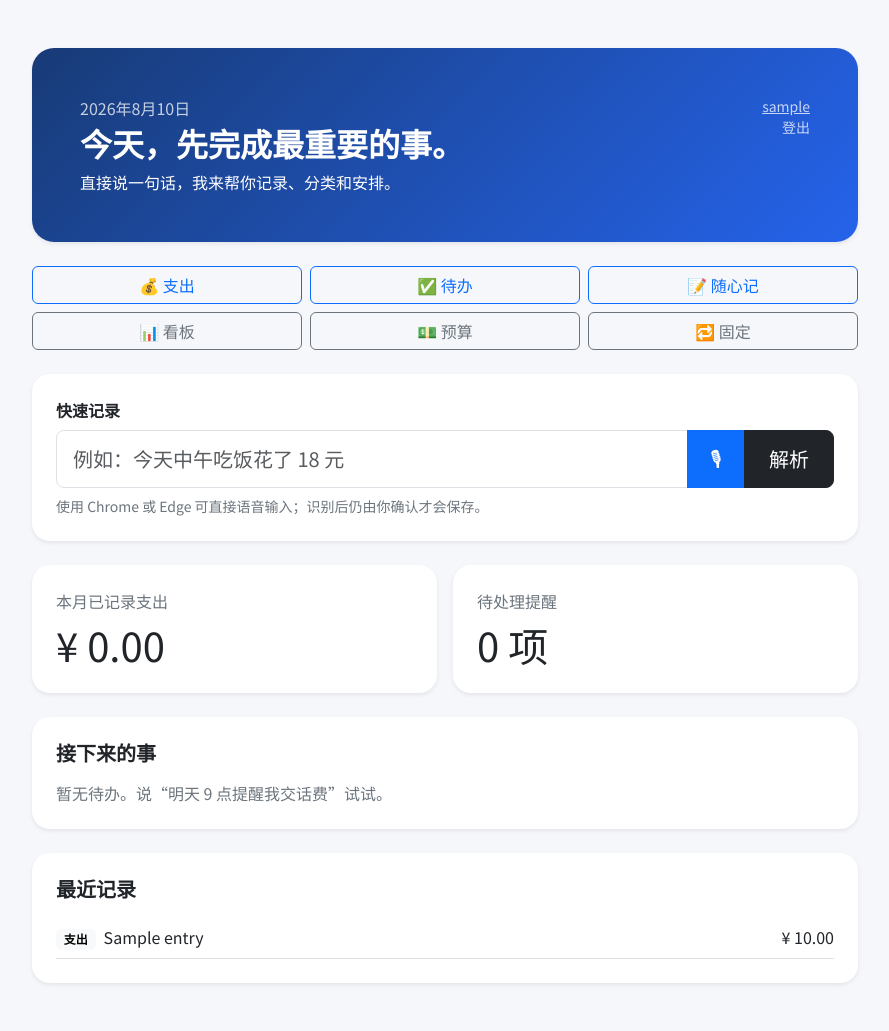
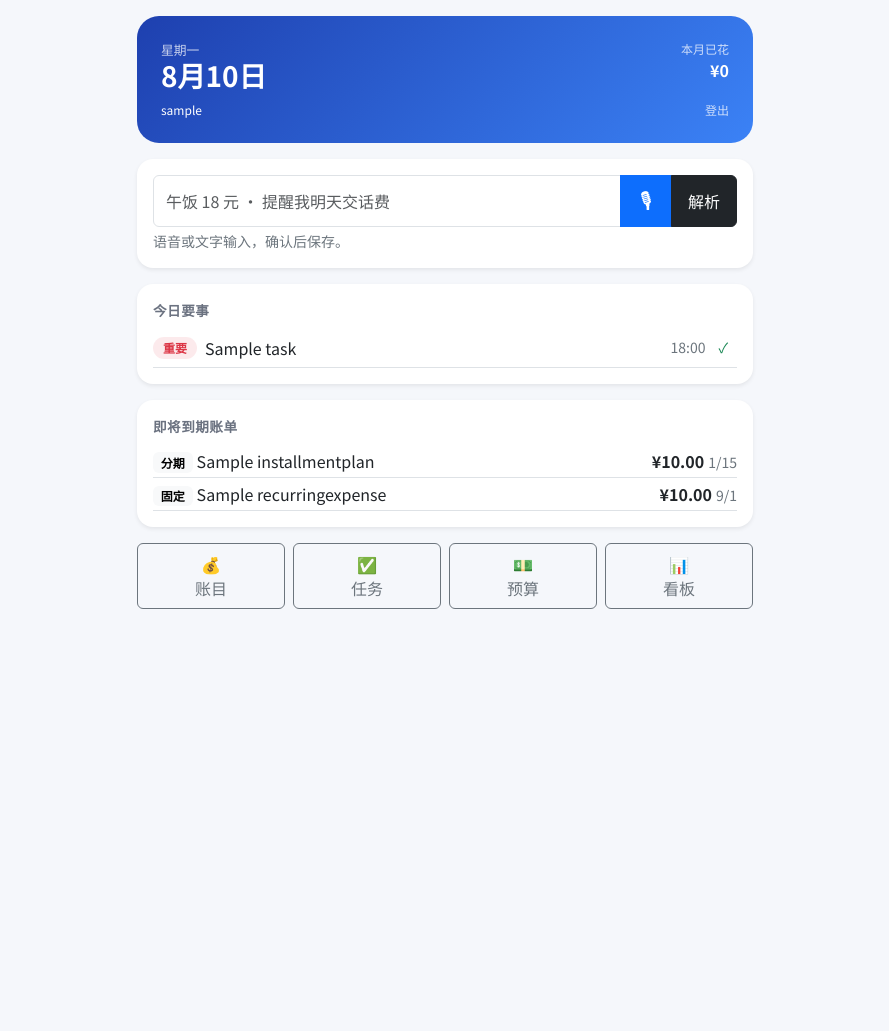
Before and after one commit to zjq3166231393-ui/personal-life-os, a Django app: page / in a window 1280 px wide. Shown: the whole page, without its empty margins (195-1084 px from the left). After the commit the page ends 609 px from the top, so only its background shows below. Run offline with Django 5.2, Linux system fonts and the light colour scheme; a user stored in the database is signed in; data comes from the database, SQL or seed files in the repository; tables that the repository leaves empty hold one stand-in row (values such as "Sample post").

Commit message:
feat(V0.4-05): 今日页重构 — 日期/3件要事/到期/提醒/账单/预算/语音输入
- 手机端优先设计(max-width:640px)
- hero: 大字日期 + 本月预算内联进度条
- 今日要事(Top 3 priority) + 一键完成
- 今天到期 · 未来7天提醒 · 即将到期账单
- 零图表，纯卡片按优先级排序
- 131 tests OK

```diff
--- a/life/templates/life/home.html
+++ b/life/templates/life/home.html
@@ -1,57 +1,76 @@
-<!doctype html>
-<html lang="zh-CN">
-<head>
-  <meta charset="utf-8">
-  <meta name="viewport" content="width=device-width, initial-scale=1">
-  <title>Personal Life OS</title>
-  <script src="https://cdn.jsdelivr.net/npm/bootstrap@5.3.3/dist/js/bootstrap.bundle.min.js"></script>
-  <link href="https://cdn.jsdelivr.net/npm/bootstrap@5.3.3/dist/css/bootstrap.min.css" rel="stylesheet">
-  <link href="https://fonts.googleapis.com/css2?family=Noto+Sans+SC:wght@400;600;700&display=swap" rel="stylesheet">
-  <style>body{background:#f5f7fb;font-family:'Noto Sans SC',system-ui,sans-serif}.shell{max-width:850px}.hero{background:linear-gradient(135deg,#183b77,#2563eb);color:#fff;border-radius:22px}.card{border:0;border-radius:18px}.mic{width:58px;height:58px;border-radius:50%}.recording{animation:pulse 1s infinite}@keyframes pulse{50%{transform:scale(1.08);background:#dc3545!important}}</style>
-</head>
+<!doctype html><html lang="zh-CN">
+<head><meta charset="utf-8"><meta name="viewport" content="width=device-width, initial-scale=1"><title>今日 - Personal Life OS</title>
+<link href="https://cdn.jsdelivr.net/npm/bootstrap@5.3.3/dist/css/bootstrap.min.css" rel="stylesheet"><link href="https://fonts.googleapis.com/css2?family=Noto+Sans+SC:wght@400;600;700&display=swap" rel="stylesheet">
+<style>body{background:#f5f7fb;font-family:'Noto Sans SC',system-ui,sans-serif}.hero{background:linear-gradient(135deg,#1e40af,#3b82f6);color:#fff;border-radius:22px}.card{border:0;border-radius:16px}.section-title{font-size:.85rem;font-weight:600;color:#6b7280;text-transform:uppercase;letter-spacing:.5px}.pill{display:inline-block;padding:2px 10px;border-radius:12px;font-size:.75rem;font-weight:600}.mic-btn{width:52px;height:52px;border-radius:50%;font-size:1.3rem}.recording{animation:pulse .8s infinite}@keyframes pulse{50%{transform:scale(1.1);background:#dc3545!important}}.badge-overdue{background:#fef2f2;color:#dc2626}</style></head>
 <body>
-<main class="container shell py-4 py-md-5">
+<main class="container py-3" style="max-width:640px">
+
+<!-- hero: date + budget -->
+<section class="hero p-4 mb-3">
+  <div class="d-flex justify-content-between align-items-start">
+    <div><p class="mb-0 opacity-75" style="font-size:.8rem">{{ today|date:'l'|lower }}</p><h1 class="h3 fw-bold mb-0">{{ today|date:'n月j日' }}</h1></div>
+    <div class="text-end"><div style="font-size:.75rem" class="opacity-75">本月已花</div><div class="fw-bold">¥{{ spent|floatformat:0 }}</div>{% if budget_amount > 0 %}<div class="small opacity-75">预算 ¥{{ budget_amount|floatformat:0 }}</div>{% endif %}</div>
+  </div>
+  {% if budget_amount > 0 %}<div class="mt-2" style="height:4px;background:rgba(255,255,255,.2);border-radius:2px"><div style="height:4px;background:#fff;border-radius:2px;width:{{ budget_pct }}%"></div></div>{% endif %}
+  <div class="mt-2 d-flex justify-content-between" style="font-size:.75rem"><span>{{ user.username }}</span><a href="{% url 'logout' %}" class="text-white opacity-75 text-decoration-none">登出</a></div>
+</section>
+
+<!-- quick input -->
+<section class="card shadow-sm p-3 mb-3">
   <form class="d-none">{% csrf_token %}</form>
-  <section class="hero p-4 p-md-5 shadow-sm mb-4">
-    <div class="d-flex justify-content-between align-items-start">
-      <div>
-        <p class="mb-1 opacity-75">{{ today|date:'Y年n月j日' }}</p>
-        <h1 class="h2 fw-bold">今天，先完成最重要的事。</h1>
-        <p class="mb-0">直接说一句话，我来帮你记录、分类和安排。</p>
-      </div>
-      <div class="text-end small opacity-75">
-        <div><a href="{% url 'profile' %}" class="text-white">{{ user.username }}</a></div>
-        <a href="{% url 'logout' %}" class="text-white text-decoration-none">登出</a>
-      </div>
-    </div>
-  </section>
-  <section class="row g-2 mb-4"><div class="col-4"><a href="{% url 'expense_list' %}" class="btn btn-outline-primary w-100">💰 支出</a></div><div class="col-4"><a href="{% url 'task_list' %}" class="btn btn-outline-primary w-100">✅ 待办</a></div><div class="col-4"><a href="{% url 'note_list' %}" class="btn btn-outline-primary w-100">📝 随心记</a></div><div class="col-4 mt-2"><a href="{% url 'dashboard' %}" class="btn btn-outline-secondary w-100">📊 看板</a></div><div class="col-4 mt-2"><a href="{% url 'budget' %}" class="btn btn-outline-secondary w-100">💵 预算</a></div><div class="col-4 mt-2"><a href="{% url 'recurring_list' %}" class="btn btn-outline-secondary w-100">🔁 固定</a></div></section>
-  <section class="card shadow-sm p-3 p-md-4 mb-4">
-    <label class="form-label fw-bold">快速记录</label>
-    <div class="input-group input-group-lg">
-      <input id="command" class="form-control" placeholder="例如：今天中午吃饭花了 18 元" autocomplete="off">
-      <button id="mic" class="btn btn-primary mic" title="语音输入">🎙</button>
-      <button id="parse" class="btn btn-dark px-4">解析</button>
-    </div>
-    <p id="voiceHint" class="text-secondary small mt-2 mb-0">使用 Chrome 或 Edge 可直接语音输入；识别后仍由你确认才会保存。</p>
-    <div id="draft" class="mt-3 d-none"></div>
-  </section>
+  <div class="input-group"><input id="command" class="form-control" placeholder="午饭 18 元 · 提醒我明天交话费" autocomplete="off"><button id="mic" class="btn btn-primary mic-btn" title="语音">🎙</button><button id="parse" class="btn btn-dark px-3">解析</button></div>
+  <p id="voiceHint" class="text-secondary small mt-1 mb-0">语音或文字输入，确认后保存。</p>
+  <div id="draft" class="mt-2 d-none"></div>
+</section>
 
-  <section class="row g-3 mb-4">
-    <div class="col-md-6"><div class="card shadow-sm p-4 h-100"><span class="text-secondary">本月已记录支出</span><strong class="display-6 mt-2">¥ {{ month_total|floatformat:2 }}</strong></div></div>
-    <div class="col-md-6"><div class="card shadow-sm p-4 h-100"><span class="text-secondary">待处理提醒</span><strong class="display-6 mt-2">{{ upcoming_tasks|length }} 项</strong></div></div>
-  </section>
+<!-- top 3 most important -->
+{% if top_tasks %}
+<section class="card shadow-sm p-3 mb-3">
+  <div class="section-title mb-2">今日要事</div>
+  {% for t in top_tasks %}<div class="d-flex align-items-center py-1 border-bottom"><span class="pill {% if t.priority == 1 %}bg-danger bg-opacity-10 text-danger{% elif t.priority == 2 %}bg-warning bg-opacity-10 text-warning{% endif %} me-2">{% if t.priority == 1 %}重要{% elif t.priority == 2 %}待办{% endif %}</span><a href="{% url 'task_detail' t.pk %}" class="text-decoration-none text-dark flex-grow-1">{{ t.title }}</a>{% if t.due_at %}<small class="text-secondary">{{ t.due_at|date:'H:i' }}</small>{% endif %}<a href="{% url 'task_complete' t.pk %}" class="btn btn-sm text-success ms-1">✓</a></div>{% endfor %}
+</section>
+{% endif %}
 
-  <section class="card shadow-sm p-4 mb-4"><h2 class="h5 fw-bold mb-3">接下来的事</h2>{% for task in upcoming_tasks %}<div class="border-bottom py-2"><span class="badge text-bg-primary me-2">待办</span>{{ task.title }} {% if task.due_at %}<span class="text-secondary small">{{ task.due_at|date:'m月d日 H:i' }}</span>{% endif %}</div>{% empty %}<p class="text-secondary mb-0">暂无待办。说“明天 9 点提醒我交话费”试试。</p>{% endfor %}</section>
-  <section class="card shadow-sm p-4"><h2 class="h5 fw-bold mb-3">最近记录</h2>{% for entry in recent %}<div class="d-flex justify-content-between border-bottom py-2"><span><span class="badge text-bg-light me-2">{{ entry.get_kind_display }}</span>{{ entry.title }}</span><span>{% if entry.amount %}¥ {{ entry.amount }}{% endif %}</span></div>{% empty %}<p class="text-secondary mb-0">你的第一条生活记录会出现在这里。</p>{% endfor %}</section>
+<!-- due today -->
+{% if due_today %}
+<section class="card shadow-sm p-3 mb-3">
+  <div class="section-title mb-2">今天到期</div>
+  {% for t in due_today %}<div class="d-flex align-items-center py-1 border-bottom"><span class="badge text-bg-light me-2">{{ t.get_status_display }}</span><span>{{ t.title }}</span>{% if t.due_at %}<small class="text-secondary ms-auto">{{ t.due_at|date:'H:i' }}</small>{% endif %}<a href="{% url 'task_complete' t.pk %}" class="btn btn-sm text-success ms-1">✓</a></div>{% endfor %}
+</section>
+{% endif %}
+
+<!-- reminders next 7 days -->
+{% if reminders %}
+<section class="card shadow-sm p-3 mb-3">
+  <div class="section-title mb-2">未来 7 天提醒</div>
+  {% for r in reminders %}<div class="d-flex align-items-center py-1 border-bottom"><span class="badge text-bg-light me-2">{{ r.get_reminder_type_display }}</span><span>{{ r.title }}</span><small class="text-secondary ms-auto">{{ r.event_at|date:'n/j' }}</small></div>{% endfor %}
+</section>
+{% endif %}
+
+<!-- upcoming bills -->
+{% if bills %}
+<section class="card shadow-sm p-3 mb-3">
+  <div class="section-title mb-2">即将到期账单</div>
+  {% for b in bills %}<div class="d-flex justify-content-between py-1 border-bottom"><span><span class="badge text-bg-light me-1">{{ b.type }}</span>{{ b.name }}</span><span><strong>¥{{ b.amount }}</strong><small class="text-secondary ms-1">{{ b.date|date:'n/j' }}</small></span></div>{% endfor %}
+</section>
+{% endif %}
+
+<!-- nav -->
+<section class="row g-2 mb-3">
+  <div class="col-3"><a href="{% url 'expense_list' %}" class="btn btn-outline-secondary w-100 py-2 small">💰<br>账目</a></div>
+  <div class="col-3"><a href="{% url 'task_list' %}" class="btn btn-outline-secondary w-100 py-2 small">✅<br>任务</a></div>
+  <div class="col-3"><a href="{% url 'budget' %}" class="btn btn-outline-secondary w-100 py-2 small">💵<br>预算</a></div>
+  <div class="col-3"><a href="{% url 'dashboard' %}" class="btn btn-outline-secondary w-100 py-2 small">📊<br>看板</a></div>
+</section>
+
 </main>
+
 <script>
-const command=document.getElementById('command'), draftBox=document.getElementById('draft'), mic=document.getElementById('mic'); let rawText='', currentDraft=null;
+const command=document.getElementById('command'),draftBox=document.getElementById('draft'),mic=document.getElementById('mic');let rawText='',currentDraft=null;
 function csrf(){return document.cookie.split('; ').find(x=>x.startsWith('csrftoken='))?.split('=')[1]||''}
-function showDraft(d){currentDraft=d; const today=new Date().toISOString().split('T')[0]; const cats=['餐饮','交通','住房','生活缴费','购物','其他']; let catOpts=cats.map(c=>`<option value="${c}" ${d.category===c?'selected':''}>${c}</option>`).join(''); let html=`<div class="alert alert-primary mb-0"><strong>识别结果（请确认）</strong><div class="row g-2 mt-2"><div class="col-12 col-md-6"><label class="form-label small mb-0">内容</label><input id="editTitle" class="form-control form-control-sm" value="${d.title}"></div><div class="col-6 col-md-3"><label class="form-label small mb-0">金额 ¥</label><input id="editAmount" class="form-control form-control-sm" type="number" step="0.01" value="${d.amount||''}"></div><div class="col-6 col-md-3"><label class="form-label small mb-0">日期</label><input id="editDate" class="form-control form-control-sm" type="date" value="${d.occurred_on||today}"></div><div class="col-6 col-md-3"><label class="form-label small mb-0">分类</label><select id="editCategory" class="form-select form-select-sm">${catOpts}</select></div><div class="col-6 col-md-3 d-flex align-items-end"><button class="btn btn-primary btn-sm w-100" onclick="save()">确认保存</button><button class="btn btn-outline-secondary btn-sm w-100 ms-1" onclick="document.getElementById('draft').classList.add('d-none')">取消</button></div></div></div>`; draftBox.innerHTML=html; draftBox.classList.remove('d-none')}
-async function parse(){rawText=command.value.trim(); if(!rawText)return; const r=await fetch('/api/parse/',{method:'POST',headers:{'Content-Type':'application/json','X-CSRFToken':csrf()},body:JSON.stringify({text:rawText})}); if(!r.ok){alert(await r.text());return} const data=await r.json();showDraft(data.draft)}
-async function save(){const titleEl=document.getElementById('editTitle');const amountEl=document.getElementById('editAmount');const dateEl=document.getElementById('editDate');const catEl=document.getElementById('editCategory');if(titleEl)currentDraft.title=titleEl.value;if(amountEl)currentDraft.amount=amountEl.value;if(dateEl)currentDraft.occurred_on=dateEl.value;if(catEl)currentDraft.category=catEl.value;const r=await fetch('/api/save/',{method:'POST',headers:{'Content-Type':'application/json','X-CSRFToken':csrf()},body:JSON.stringify({draft:currentDraft,raw_text:rawText})});if(!r.ok){alert(await r.text());return} location.reload()}
-document.getElementById('parse').onclick=parse; command.addEventListener('keydown',e=>{if(e.key==='Enter')parse()});
-const Recognition=window.SpeechRecognition||window.webkitSpeechRecognition;if(Recognition){const rec=new Recognition();rec.lang='zh-CN';rec.interimResults=false;rec.onresult=e=>{command.value=e.results[0][0].transcript;document.getElementById('voiceHint').textContent='已识别：'+command.value;mic.classList.remove('recording');parse()};rec.onerror=()=>{document.getElementById('voiceHint').textContent='语音识别失败，请再试一次或直接输入文字。';mic.classList.remove('recording')};rec.onend=()=>mic.classList.remove('recording');mic.onclick=()=>{mic.classList.add('recording');rec.start()}}else{mic.disabled=true;document.getElementById('voiceHint').textContent='当前浏览器不支持语音识别，请使用最新版 Chrome 或 Edge。'}
-</script>
+function showDraft(d){currentDraft=d;const today=new Date().toISOString().split('T')[0];const cats=['餐饮','交通','住房','生活缴费','购物','其他'];let catOpts=cats.map(c=>`<option value="${c}" ${d.category===c?'selected':''}>${c}</option>`).join('');let html=`<div class="alert alert-primary mb-0"><strong>识别结果</strong><div class="row g-2 mt-2"><div class="col-12"><input id="editTitle" class="form-control form-control-sm" value="${d.title}"></div><div class="col-6"><input id="editAmount" class="form-control form-control-sm" type="number" step="0.01" value="${d.amount||''}" placeholder="金额"></div><div class="col-6"><input id="editDate" class="form-control form-control-sm" type="date" value="${d.occurred_on||today}"></div><div class="col-6"><select id="editCategory" class="form-select form-select-sm">${catOpts}</select></div><div class="col-6"><button class="btn btn-primary btn-sm w-100" onclick="save()">确认</button><button class="btn btn-outline-secondary btn-sm w-100 mt-1" onclick="draftBox.classList.add('d-none')">取消</button></div></div></div>`;draftBox.innerHTML=html;draftBox.classList.remove('d-none')}
+async function parse(){rawText=command.value.trim();if(!rawText)return;const r=await fetch('/api/parse/',{method:'POST',headers:{'Content-Type':'application/json','X-CSRFToken':csrf()},body:JSON.stringify({text:rawText})});if(!r.ok){alert(await r.text());return}const data=await r.json();showDraft(data.draft)}
+async function save(){const titleEl=document.getElementById('editTitle');const amountEl=document.getElementById('editAmount');const dateEl=document.getElementById('editDate');const catEl=document.getElementById('editCategory');if(titleEl)currentDraft.title=titleEl.value;if(amountEl)currentDraft.amount=amountEl.value;if(dateEl)currentDraft.occurred_on=dateEl.value;if(catEl)currentDraft.category=catEl.value;const r=await fetch('/api/save/',{method:'POST',headers:{'Content-Type':'application/json','X-CSRFToken':csrf()},body:JSON.stringify({draft:currentDraft,raw_text:rawText})});if(!r.ok){alert(await r.text());return}location.reload()}
+document.getElementById('parse').onclick=parse;command.addEventListener('keydown',e=>{if(e.key==='Enter')parse()});
+const R=window.SpeechRecognition||window.webkitSpeechRecognition;if(R){const rec=new R();rec.lang='zh-CN';rec.interimResults=false;rec.onresult=e=>{command.value=e.results[0][0].transcript;document.getElementById('voiceHint').textContent='已识别：'+command.value;mic.classList.remove('recording');parse()};rec.onerror=()=>{mic.classList.remove('recording')};rec.onend=()=>mic.classList.remove('recording');mic.onclick=()=>{mic.classList.add('recording');rec.start()}}else{mic.disabled=true;document.getElementById('voiceHint').textContent='当前浏览器不支持语音识别。'}</script>
 </body></html>
--- a/life/views.py
+++ b/life/views.py
@@ -10,19 +10,64 @@ from django.views.decorators.http import require_POST
 from django.contrib.auth.decorators import login_required
 
 from common.audit import record
-from .models import Category, Entry, Expense
+from .models import Budget, Category, Entry, Expense, InstallmentPlan, RecurringExpense, Reminder, Task
 from .parser import parse_text
 
 
 @login_required
 def home(request):
+    from calendar import monthrange
+    from collections import defaultdict
+    from datetime import date, timedelta
+    from decimal import Decimal
+    from django.db.models import Q, Sum
+
     today = timezone.localdate()
-    entries = Entry.objects.filter(user=request.user)
-    upcoming_tasks = entries.filter(kind=Entry.Kind.TASK, completed=False).filter(due_at__date__gte=today).order_by("due_at")[:5]
-    month_expenses = entries.filter(kind=Entry.Kind.EXPENSE, occurred_on__year=today.year, occurred_on__month=today.month)
-    total = sum((item.amount or Decimal("0") for item in month_expenses), Decimal("0"))
-    recent = entries[:8]
-    return render(request, "life/home.html", {"today": today, "upcoming_tasks": upcoming_tasks, "month_total": total, "recent": recent})
+    tomorrow = today + timedelta(days=1)
+    week_end = today + timedelta(days=7)
+    month_start = date(today.year, today.month, 1)
+    _, last_day = monthrange(today.year, today.month)
+    month_end = date(today.year, today.month, last_day)
+
+    # ── top 3 tasks ──────────────────────────────────────────────
+    top_tasks = Task.objects.filter(
+        user=request.user, is_deleted=False, status__in=["todo", "in_progress"],
+    ).order_by("-priority", "due_at")[:3]
+
+    # ── due today ────────────────────────────────────────────────
+    due_today = Task.objects.filter(
+        user=request.user, is_deleted=False, status__in=["todo", "in_progress"],
+        due_at__date__gte=today, due_at__date__lt=tomorrow,
+    ).order_by("-priority")
+
+    # ── next 7 days reminders ────────────────────────────────────
+    reminders = Reminder.objects.filter(
+        user=request.user, is_enabled=True,
+        remind_at__gte=today, remind_at__lte=week_end,
+    ).order_by("remind_at")
+
+    # ── upcoming bills (recurring + installment) ────────────────
+    bills = []
+    for r in RecurringExpense.objects.filter(user=request.user, is_active=True):
+        bill_date = date(today.year, today.month, r.due_day) if r.due_day >= today.day else date(today.year, today.month + 1 if today.month < 12 else today.year + 1, r.due_day) if today.month < 12 else date(today.year + 1, 1, r.due_day)
+        bills.append({"name": r.name, "amount": r.amount, "date": bill_date, "type": "固定"})
+    for p in InstallmentPlan.objects.filter(user=request.user, status="active"):
+        bills.append({"name": p.name, "amount": p.installment_amount, "date": p.next_due_date, "type": "分期"})
+    bills.sort(key=lambda x: x["date"])
+    bills = bills[:5]
+
+    # ── budget summary ──────────────────────────────────────────
+    spent = Expense.objects.filter(user=request.user, type="expense", status="confirmed", is_deleted=False,
+                                   occurred_at__gte=month_start, occurred_at__lte=month_end).aggregate(s=Sum("amount"))["s"] or Decimal("0")
+    budget = Budget.objects.filter(user=request.user, category__isnull=True, month=month_start).first()
+    budget_amount = budget.amount if budget else Decimal("0")
+    budget_pct = min(int(spent / budget_amount * 100) if budget_amount > 0 else 0, 100)
+
+    return render(request, "life/home.html", {
+        "today": today, "top_tasks": top_tasks, "due_today": due_today,
+        "reminders": reminders, "bills": bills, "spent": spent,
+        "budget_amount": budget_amount, "budget_pct": budget_pct,
+    })
 
 
 @login_required
```
Also changed, not shown: accounts/tests.py (+7 -7 lines).
